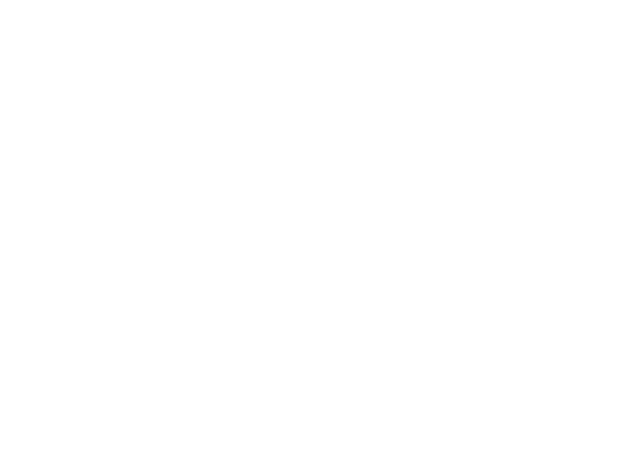
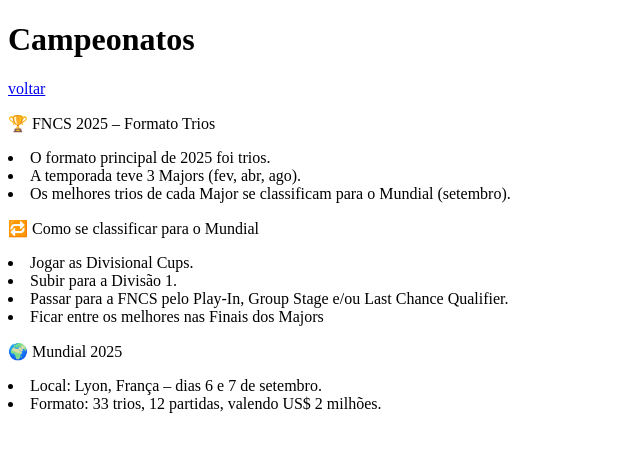
Before and after one commit to kioshota/trios-fort, a plain HTML site: page pages/detalhes.html in a window 1280 px wide. Shown: the whole page, without its empty margins (0-640 px from the left). Drawn offline with Linux system fonts and the light colour scheme.

Commit message:
Imagens e pages feitas

```diff
--- a/pages/detalhes.html
+++ b/pages/detalhes.html
@@ -6,6 +6,32 @@
     <title>detalhes</title>
 </head>
 <body>
+    <h1>Campeonatos</h1>
+    <a href="../index.html">voltar</a>
+    <p>🏆 FNCS 2025 – Formato Trios</p>
+    <li>O formato principal de 2025 foi trios.</li>
+    <li>A temporada teve 3 Majors (fev, abr, ago).</li>
+    <li>Os melhores trios de cada Major se classificam para o Mundial (setembro).</li>
+    <p>🔁 Como se classificar para o Mundial</p>
+    <li>Jogar as Divisional Cups.</li>
+    <li>Subir para a Divisão 1.</li>
+    <li>Passar para a FNCS pelo Play-In, Group Stage e/ou Last Chance Qualifier.</li>
+    <li>Ficar entre os melhores nas Finais dos Majors</li>
+    <p>🌍 Mundial 2025</p>
+    <li>Local: Lyon, França – dias 6 e 7 de setembro.</li>
+    <li>Formato: 33 trios, 12 partidas, valendo US$ 2 milhões.</li>
+
+
+
+
+
+
+
+
+
+
+
+
 
 </body>
 </html>
```
Also changed, not shown: pages/Trios.html (+4 -0 lines), 6s1.jpg (added), Captura de tela 2025-08-14 202125.png (added), FaZe_K1nG.webp (added), PHpix.jpg (added), diguera-11.webp (added), gordo.webp (added), melhor br.jpg (added), narigudo.jpg (added), sei la.avif (added), surdo.jpg (added).
